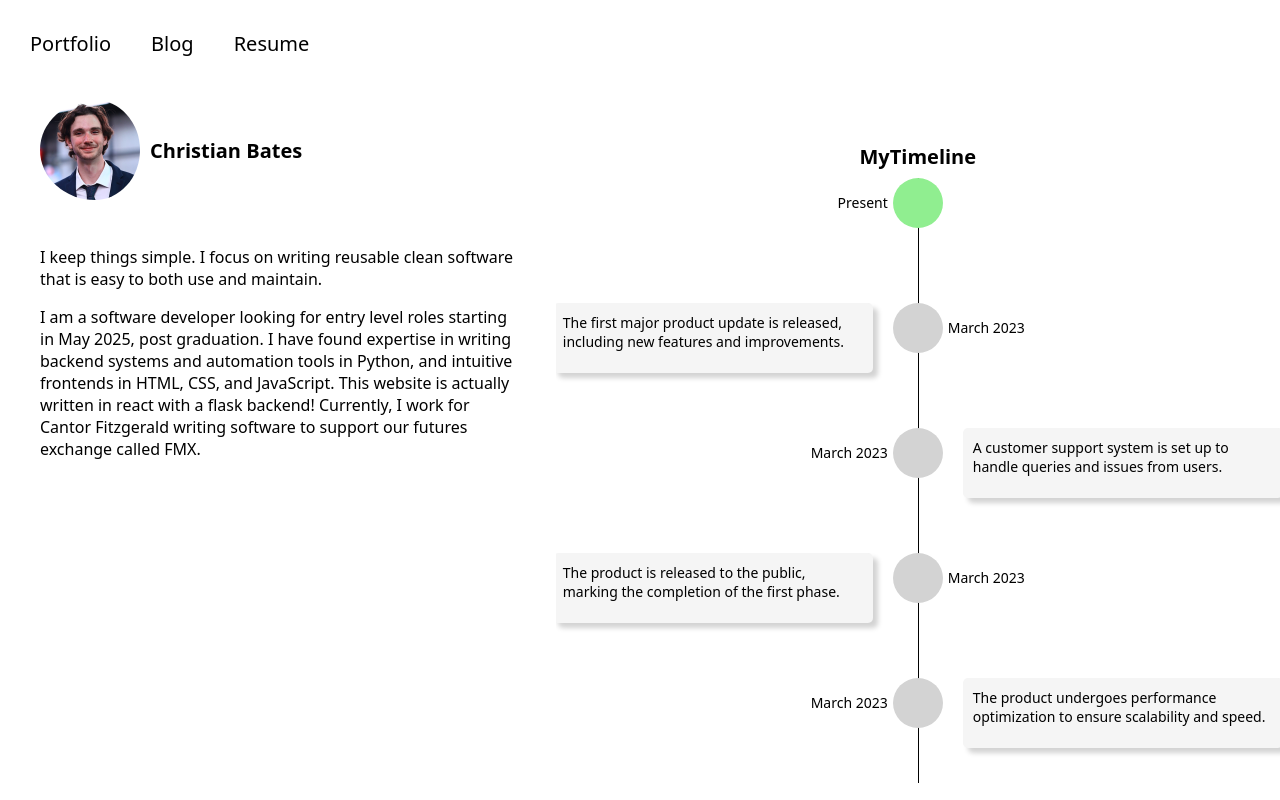
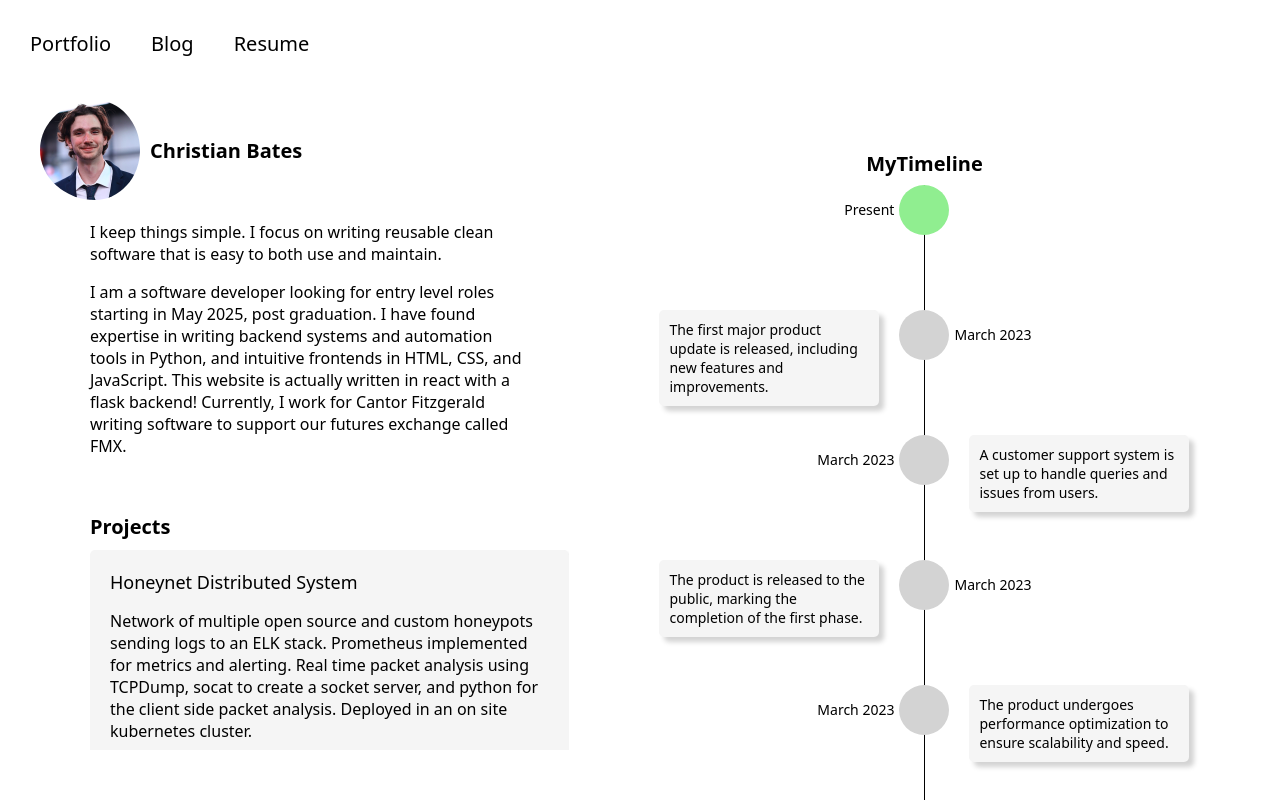
Before and after one commit to cjbates02/Personal-Website, a React (Create React App) app in the folder frontend/: page / in a window 1280 px wide. Built offline with nearby package versions, Linux system fonts and the light colour scheme.

Commit message:
project feature prototype

```diff
--- a/frontend/src/App.js
+++ b/frontend/src/App.js
@@ -2,7 +2,7 @@ import React, { useState } from 'react';
 import Navbar from './components/Navbar.jsx'
 import MyTimeline from './components/MyTimeline.jsx'
 import AboutMe from './components/AboutMe.jsx';
-
+import Projects from './components/Projects.jsx';
 
 // Test Milestones, should pull from a database
 const milestones = [
@@ -68,6 +68,15 @@ const milestones = [
   }
 ];
 
+const projects = [
+  {
+    'title': 'Honeynet Distributed System',
+    'desc': 'Network of multiple open source and custom honeypots sending logs to an ELK stack. Prometheus implemented for metrics and alerting. Real time packet analysis using TCPDump, socat to create a socket server, and python for the client side packet analysis. Deployed in an on site kubernetes cluster.',
+    'gitHubLink': 'https://github.com/cjbates02/Beekeepers',
+    'demoLink': ''
+  }
+];
+
 function App() {
   const [showAboutMe, setShowAboutMe] = useState(false);
 
@@ -75,7 +84,10 @@ function App() {
     <div className="main-container">
       <Navbar setShowAboutMe={setShowAboutMe} showAboutMe={showAboutMe}/>
       <div className="content-container">
-        <AboutMe showAboutMe={showAboutMe}/>
+        <div className="left-panel-container">
+          <AboutMe showAboutMe={showAboutMe} projects={projects}/>
+          <Projects projects={projects} />
+        </div>
         <MyTimeline milestones={milestones}/>
       </div>
     </div>
--- a/frontend/src/components/AboutMe.jsx
+++ b/frontend/src/components/AboutMe.jsx
@@ -3,16 +3,17 @@ import ProfilePhoto from "../assets/profile-photo.jpeg"
 export default function AboutMe({ showAboutMe }) {
     const containerClass = showAboutMe ? "about-me-container" : "about-me-container";
     return (
-        <div className={containerClass}>
+        <div className="about-me-container">
             <div className="about-me-content">
                 <div className="profile-photo-container">
                     <img className="profile-photo" alt="Profile" src={ProfilePhoto}></img>
                     <span className="about-me-title">Christian Bates</span>
                 </div>
+                <div className="about-me-body">
                     <p>
                         I keep things simple. I focus on writing reusable clean software that is easy to both use and maintain.
                     </p>
-                <p className="about-me-body">
+                    <p>
                         I am a software developer looking for entry level roles starting in May 2025, post graduation. I
                         have found expertise in writing backend systems and automation tools in Python, and intuitive frontends in HTML, CSS, and JavaScript.
                         This website is actually written in react with a flask backend! Currently, I work for Cantor Fitzgerald
@@ -20,5 +21,6 @@ export default function AboutMe({ showAboutMe }) {
                     </p>
                 </div>
             </div>
+        </div>
     )
 }
--- a/frontend/src/components/Navbar.jsx
+++ b/frontend/src/components/Navbar.jsx
@@ -5,9 +5,6 @@ function Navbar({ setShowAboutMe, showAboutMe }) {
     }
     return (
         <div className="navbar-container">
-            {/* <div className="navbar-title-container">
-                <span>Christian Bates</span>
-            </div> */}
             <div className="navbar-btns">
                 <span className="navbar-button" onClick={handleAboutMeClick}>Portfolio</span>
                 <span className="navbar-button">Blog</span>
--- /dev/null
+++ b/frontend/src/components/Project.jsx
@@ -0,0 +1,9 @@
+export default function Project({ title, desc, gitHubLink, demoLink }) {
+    return (
+        <div className="project-container">
+            <a href={gitHubLink}><span className="project-title">{title}</span></a>
+            <p className="project-desc">{desc}</p>
+            <a href={demoLink}><span className="project-demo">Demo</span></a>
+        </div>
+    )
+}
--- /dev/null
+++ b/frontend/src/components/Projects.jsx
@@ -0,0 +1,18 @@
+import Project from './Project.jsx';
+export default function Projects({ projects }) {
+    return (
+        <div className="projects-container">
+            <span className="projects-title">Projects</span>
+            <div className="projects-content-container">
+                {projects.map((project) => {
+                    return <Project
+                                title={project.title}
+                                desc={project.desc}
+                                gitHubLink={project.gitHubLink}
+                                demoLink={project.demoLink}
+                            />
+                })}
+            </div>
+        </div>
+    )
+}
--- a/frontend/src/style.css
+++ b/frontend/src/style.css
@@ -6,7 +6,7 @@ body {
 
 .main-container {
     overflow: hidden;
-    display: flex;
+    /* display: flex; */
 }
 
 .content-container {
@@ -15,9 +15,21 @@ body {
     margin-top: 100px;
 }
 
+.left-panel-container {
+    width: 80%;
+    overflow-y: auto;
+    height: calc(100vh - 150px);
+}
+
 .hidden {
     opacity: 0 !important;
     position: absolute;
+}
+
+a {
+    text-decoration: none;
+    color: black;
+    cursor: pointer;
 }
 
 /* Navbar Styling */
@@ -59,8 +71,7 @@ body {
 
 
 .timeline-container {
-    height: calc(100vh - 175px);
-    padding: 15px;
+    height: calc(100vh - 150px);
     display: flex;
     flex-direction: column;
     position: relative;
@@ -68,7 +79,7 @@ body {
     width: 100%;
     overflow-y: auto;
     overflow-x: hidden;
-    margin-top: 28px;
+    margin-top: 50px;
 }
 
 .milestone-container{
@@ -151,7 +162,7 @@ body {
 .callout {
     background-color: hsl(0, 0%, 96%);
     position: absolute;
-    width: 300px;
+    width: 200px;
     height: fit-content;
     min-height: 50px;
     border-radius: 5px;
@@ -178,7 +189,6 @@ body {
 
 .about-me-container {
     display: flex;
-    width: 80%;
 }
 
 .about-me-content {
@@ -195,7 +205,7 @@ body {
 }
 
 .about-me-body {
-
+    padding-left: 50px;
 }
 
 .transition-about-me-container {
@@ -205,7 +215,7 @@ body {
 .profile-photo-container {
     display: flex;
     align-items: center;
-    padding-bottom: 30px;
+    padding-bottom: 5px;
 }
 
 .profile-photo {
@@ -214,3 +224,35 @@ body {
     border-radius: 90%;
     padding-right: 10px;
 }
+
+/* Projects Styling */
+.projects-container {
+    padding-left: 90px;
+    margin-top: 40px;
+}
+
+.projects-title {
+    font-size: 20px;
+    font-weight: 600;
+}
+
+.project-title {
+    font-size: 18px;
+    font-weight: 500;
+}
+
+.projects-content-container {
+    padding-top: 10px;
+}
+
+.project-container {
+    background-color: hsl(0, 0%, 96%);
+    padding: 20px;
+    border-radius: 5px;
+    box-shadow: 5px 5px 5px lightgray;
+}
+
+.project-demo {
+    text-align: center;
+    width: 100%;
+}
```
Lines whose indentation alone changed are shown as unchanged.
